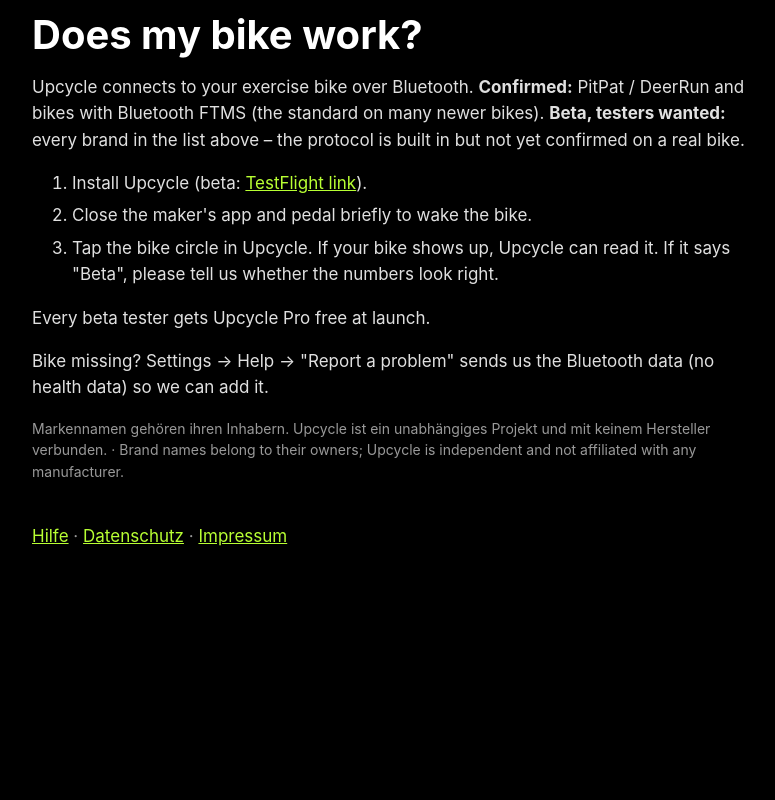
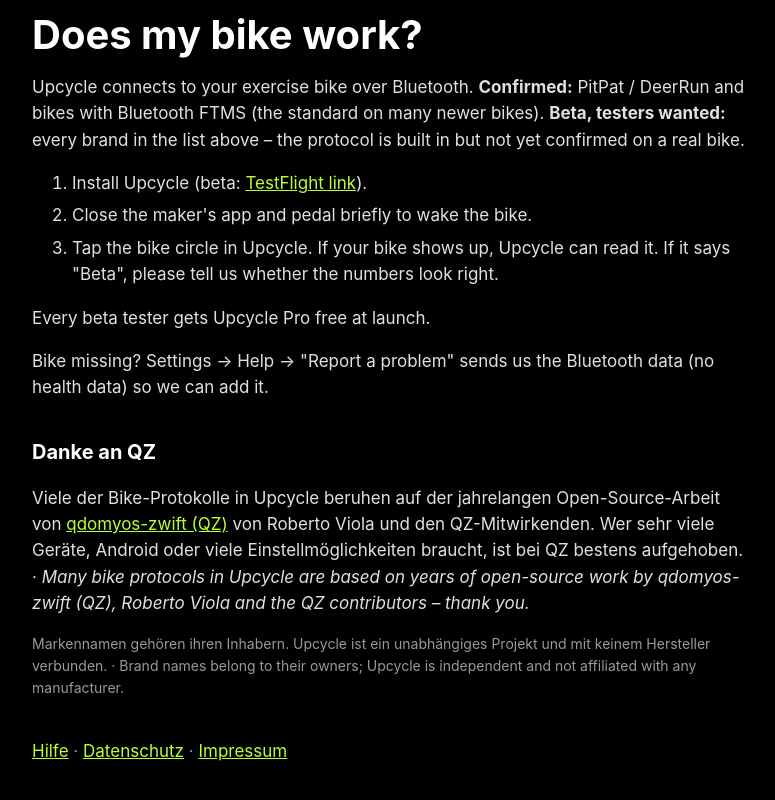
Before and after one commit to louiskl/upcycle-site, a plain HTML site: page bikes.html in a window 1280 px wide. Shown: the part 1730-2530 px from the top of the page, without its empty margins (248-1023 px from the left). Before the commit the page ends 2376 px from the top, so only its background shows below. Drawn offline with Linux system fonts and the light colour scheme.

Commit message:
Credit qdomyos-zwift (QZ)
Co-Authored-By: Claude Opus 5.5 <noreply@anthropic.com>

```diff
--- a/bikes.html
+++ b/bikes.html
@@ -90,6 +90,9 @@
 <p>Every beta tester gets Upcycle Pro free at launch.</p>
 <p>Bike missing? Settings → Help → "Report a problem" sends us the Bluetooth data (no health data) so we can add it.</p>
 
+<h2>Danke an QZ</h2>
+<p>Viele der Bike-Protokolle in Upcycle beruhen auf der jahrelangen Open-Source-Arbeit von <a href="https://github.com/cagnulein/qdomyos-zwift">qdomyos-zwift (QZ)</a> von Roberto Viola und den QZ-Mitwirkenden. Wer sehr viele Geräte, Android oder viele Einstellmöglichkeiten braucht, ist bei QZ bestens aufgehoben. · <em>Many bike protocols in Upcycle are based on years of open-source work by qdomyos-zwift (QZ), Roberto Viola and the QZ contributors – thank you.</em></p>
+
 <p class="meta">Markennamen gehören ihren Inhabern. Upcycle ist ein unabhängiges Projekt und mit keinem Hersteller verbunden. · Brand names belong to their owners; Upcycle is independent and not affiliated with any manufacturer.</p>
 <p class="links"><a href="index.html">Hilfe</a> · <a href="privacy.html">Datenschutz</a> · <a href="imprint.html">Impressum</a></p>
 </main>
```
Also changed, not shown: press.html (+1 -0 lines).
